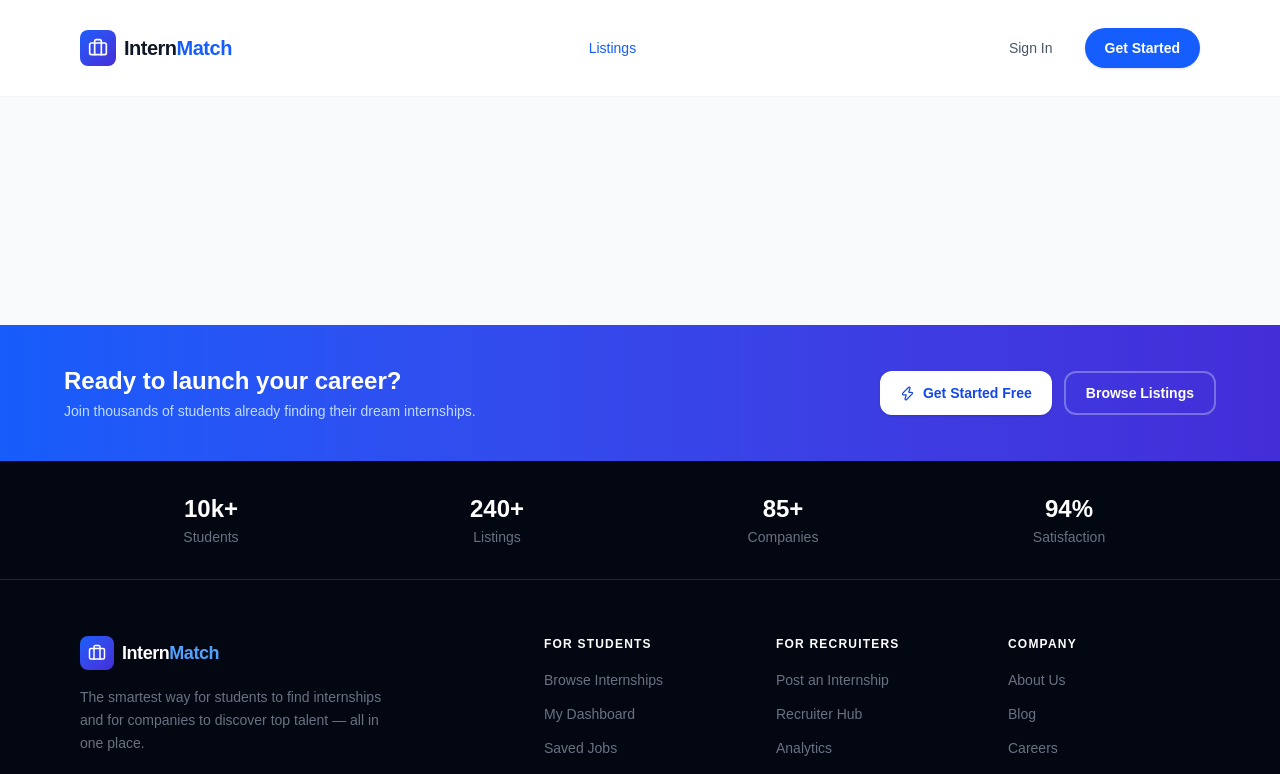
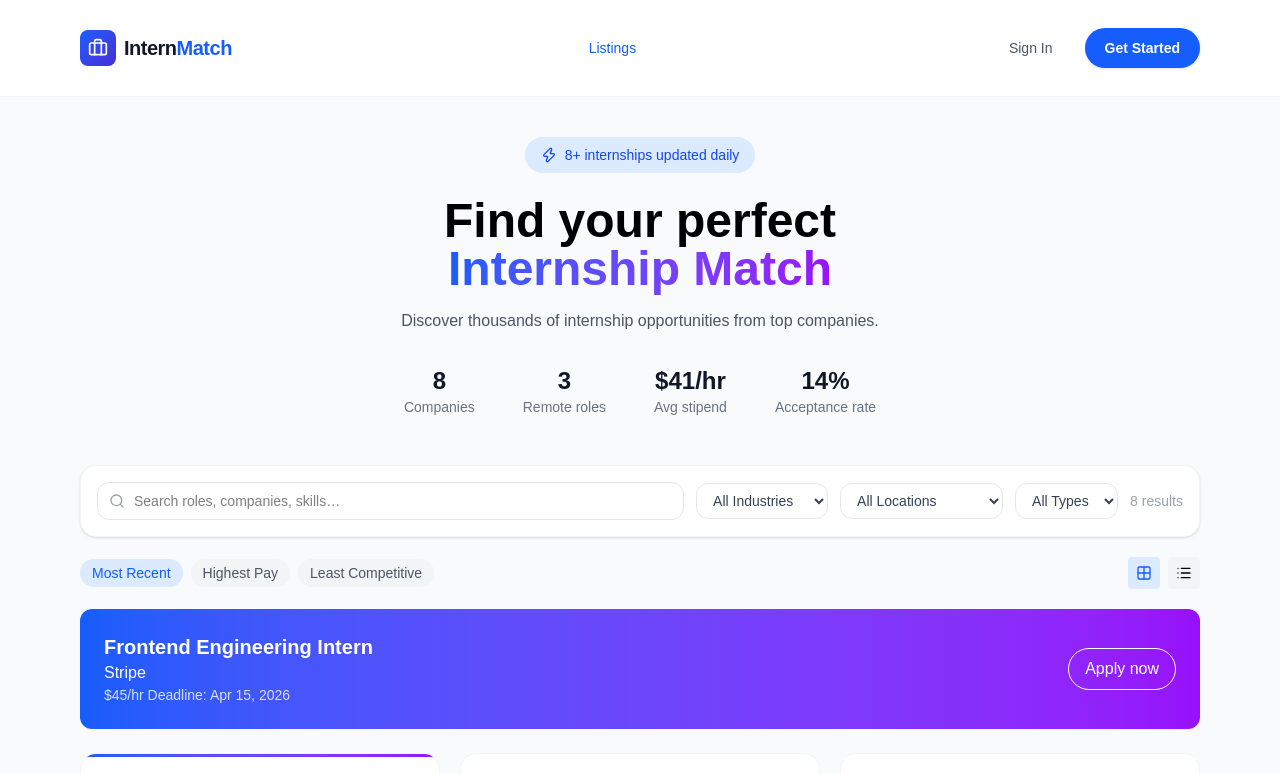
Before and after one commit to Sor-Channorakpitou/InternMatch-Project, a React (Vite) app: page / in a window 1280 px wide. Shown: the top 774 px of the page. Built offline with nearby package versions, Linux system fonts and the light colour scheme.

Commit message:
Homepage

```diff
--- a/src/pages/HomePage.jsx
+++ b/src/pages/HomePage.jsx
@@ -5,131 +5,282 @@ import InternShipCard from "../components/InternShipCard";
 import FilterBar from "../components/FilterBar";
 import ApplyModal from "../components/ApplyModal";
 import { useAuth } from "../context/AuthContext";
-import { Zap } from "lucide-react";
+import { useNavigate } from "react-router-dom";
+import { Zap, Grid2X2, List } from "lucide-react";
 
-export default function HomePage() {
+const HomePage = () => {
   const { applyToJob, user } = useAuth();
+  const navigate = useNavigate();
 
   // Filter state
-  // TODO [YOU]: useState for search — default ""
-  // TODO [YOU]: useState for industry — default "All Industries"
-  // TODO [YOU]: useState for location — default "All Locations"
-  // TODO [YOU]: useState for type — default "All Types"
+  const [search, setSearch] = useState("");
+  const [industry, setIndustry] = useState("All Industries");
+  const [location, setLocation] = useState("All Locations");
+  const [type, setType] = useState("All Types");
 
   // UI state
-  // TODO [YOU]: useState for sortBy — default "recent" ("recent"|"stipend"|"applicants")
-  // TODO [YOU]: useState for viewMode — default "grid" ("grid"|"list")
-  // TODO [YOU]: useState for applyTarget — default null (holds internship object)
-  // TODO [YOU]: useState for toast — default null (holds message string)
+  const [sortBy, setSortBy] = useState("recent");
+  const [viewMode, setViewMode] = useState("grid");
+  const [applyTarget, setApplyTarget] = useState(null);
+  const [toast, setToast] = useState(null);
 
-  // ── useMemo filter + sort ──────────────────────────────────
-  // TODO [YOU]: const filtered = useMemo(() => { ... }, [search, industry, location, type, sortBy])
-  //
-  // Inside useMemo:
-  //   1. Filter MOCK_INTERNSHIPS:
-  //      - matchSearch: title, company, skills[], industry all .toLowerCase().includes(q)
-  //      - matchIndustry: industry === "All Industries" OR item.industry === industry
-  //      - matchLocation: same pattern
-  //      - matchType: same pattern
-  //      - return matchSearch && matchIndustry && matchLocation && matchType
-  //
-  //   2. Sort the filtered result:
-  //      - "stipend"    → sort by stipendNum descending
-  //      - "applicants" → sort by applicants ascending (least competitive first)
-  //      - "recent"     → sort by postedDate descending (newest first)
-  //
-  //   3. Return sorted array
+  // useMemo filter + sort
+  const filtered = useMemo(() => {
+    let filteredInternships = MOCK_INTERNSHIPS.filter(internship => {
+      const searchLower = search.toLowerCase();
+      const matchSearch = search === "" ||
+        internship.title.toLowerCase().includes(searchLower) ||
+        internship.company.toLowerCase().includes(searchLower) ||
+        internship.skills.some(skill => skill.toLowerCase().includes(searchLower))||
+        internship.industry.toLowerCase().includes(searchLower);
 
-  // ── Helpers ───────────────────────────────────────────────
-  // TODO [YOU]: clearFilters() — resets all 4 filter states to defaults
+      const matchIndustry = industry === "All Industries" || internship.industry === industry;
+      const matchLocation = location === "All Locations" || internship.location === location;
+      const matchType = type === "All Types" || internship.type === type;
 
-  // TODO [YOU]: showToast(msg) — sets toast to msg, clears it after 3000ms with setTimeout
+      return matchIndustry && matchLocation && matchSearch && matchType;
+     });
 
-  // TODO [YOU]: handleApply(internship)
-  //   — if no user, navigate to /login (use useNavigate from react-router-dom)
-  //   — else setApplyTarget(internship)
+     // sort by ranking
+     filteredInternships.sort((a, b) => {
+      switch(sortBy) {
+        case "stipend":
+          return b.stipendNum - a.stipendNum;
+        case "applicants":
+          return a.applicants - b.applicants;
+        case "recent":
+          return new Date(b.postedDate) - new Date(a.postedDate);
+        default:
+          return 0;
+      }
+     });
 
-  // TODO [YOU]: submitApplication(coverLetter)
-  //   — call applyToJob(applyTarget, coverLetter)
-  //   — call showToast with a success message
-  //   — setApplyTarget(null)
+     return filteredInternships;
+  }, [search, industry, location, type, sortBy]);
+
+  // Helper methods
+  const clearFilters = () => {
+    setSearch("");
+    setIndustry("All Industries");
+    setLocation("All Locations");
+    setType("All Types");
+  };
+
+  // showToast(msg) — sets toast to msg, clears it after 3000ms with setTimeout
+  const showToast = (msg) => {
+    setToast(msg);
+    setTimeout(() => {
+      setToast("");
+    }, 3000);
+  };
+
+  // handleApply(internship)
+  const handleApply = (internship) => {
+    if (!user) {
+      navigate("/login");
+    } else {
+      setApplytarget(internship);
+    }
+  };
+
+  // submitApplication(cv)
+  const submitApplication = async (cv) => {
+    await applyToJob(applyTarget, cv);
+    showToast(`Successfully applied to ${applyTarget.title} at ${applyTarget.company}!`);
+    setApplytarget(null);
+  }
 
   return (
     <div className="max-w-6xl mx-auto px-4 py-10">
 
       {/* ── Hero section ── */}
       <div className="text-center mb-12">
-        {/* TODO [YOU]: "featured count" pill — blue bg, Zap icon, "X+ internships updated daily" */}
-
-        {/* TODO [YOU]: H1 heading — two lines
-            Line 1: "Find your perfect"
-            Line 2: "internship match" — gradient text blue→purple
-            Use text-5xl font-bold, font-serif or a display class */}
-
-        {/* TODO [YOU]: Subtitle paragraph — muted, max-w-lg centered */}
-
-        {/* TODO [YOU]: Quick stats row — 4 items side by side
-            { label: "Companies", value: unique company count from MOCK_INTERNSHIPS }
-            { label: "Remote roles", value: count where type === "Remote" }
-            { label: "Avg stipend", value: "$41/hr" }
-            { label: "Acceptance rate", value: "14%" }
-            Each: bold number + small label below */}
+        <div className="inline-flex items-center gap-2 bg-blue-100 text-blue-700 px-4 py-2 rounded-full mb-6">
+          <Zap className="w-4 h-4" />
+          <span className="text-sm font-medium">{MOCK_INTERNSHIPS.length}+ internships updated daily</span>
         </div>
 
-      {/* ── Filter bar ── */}
-      {/* TODO [YOU]: Render FilterBar with all filter props + count={filtered.length} */}
+        <h1 className="text-5xl font-bold mb-4">Find your perfect
+          <br />
+          <span className="bg-gradient-to-r from-blue-600 to-purple-600 bg-clip-text text-transparent">Internship Match</span>
+        </h1>
+        <p className="text-gray-600 max-w-lg mx-auto mb-8">Discover thousands of internship opportunities from top companies.</p>
 
-      {/* ── Controls bar ── */}
+
+        <div className="flex justify-center gap-4 md:gap-12">
+          {/* Companies */}
+          <div className="text-center">
+            <div className="text-2xl font-bold text-gray-900">
+              {new Set(MOCK_INTERNSHIPS.map(i => i.company)).size}
+            </div>
+            <div className="text-sm text-gray-500">Companies</div>
+          </div>
+
+          {/* Remote roles */}
+          <div className="text-center">
+            <div className="text-2xl font-bold text-gray-900">
+              {MOCK_INTERNSHIPS.filter(i => i.type === "Remote").length}
+            </div>
+            <div className="text-sm text-gray-500">Remote roles</div>
+          </div>
+
+          {/* Average stipend */}
+          <div className="text-center">
+            <div className="text-2xl font-bold text-gray-900">$41/hr</div>
+            <div className="text-sm text-gray-500">Avg stipend</div>
+          </div>
+
+          {/* Acceptance rate */}
+          <div className="text-center">
+            <div className="text-2xl font-bold text-gray-900">14%</div>
+            <div className="text-sm text-gray-500">Acceptance rate</div>
+          </div>
+
+        </div>
+      </div>
+
+      <FilterBar
+        search={search}
+        setSearch={setSearch}
+        industry={industry}
+        setIndustry={setIndustry}
+        location={location}
+        setLocation={setLocation}
+        type={type}
+        setType={setType}
+        count={filtered.length}
+      />
+
       <div className="flex items-center justify-between my-5 flex-wrap gap-3">
-
         {/* Sort buttons */}
         <div className="flex items-center gap-2">
-          {/* TODO [YOU]: Map over sort options and render toggle buttons
-              Options: ["recent","Most Recent"], ["stipend","Highest Pay"], ["applicants","Least Competitive"]
-              Active: blue bg + blue text. Inactive: gray */}
+          {
+            [
+
+              ["recent", "Most Recent"],
+              ["stipend", "Highest Pay"],
+              ["applicants", "Least Competitive"]
+
+            ].map(([value, label]) => (
+              <button key={value} onClick={() => setSortBy(value)}
+              className={`px-3 py-1 rounded-full text-sm ${
+                sortBy === value ? "bg-blue-100 text-blue-600" : "bg-gray-100 text-gray-600"
+              }`}
+              >
+                {label}
+              </button>
+            ))
+          }
         </div>
 
         {/* View toggle */}
-        {/* TODO [YOU]: Grid / List toggle buttons using Grid2X2 and List icons from lucide-react */}
+        <div className="flex items-center gap-2">
+          <button onClick={() => setViewMode("grid")}
+            className={`p-2 rounded ${
+              viewMode === "grid" ? "bg-blue-100 text-blue-600": "bg-gray-100"
+            }`}>
+            <Grid2X2 className="w-4 h-4" />
+          </button>
+
+          <button onClick={() => setViewMode("list")}
+          className={`p-2 rounded ${
+            viewMode === "list" ? "bg-blue-100 text-blue-600" : "bg-gray-100"
+          }`}>
+            <List className="w-4 h-4" />
+          </button>
+        </div>
+
       </div>
 
       {/* ── Featured banner ── */}
-      {/* TODO [FRIEND]: Show only when no filters active
-          — dark blue/purple gradient card
-          — show first featured internship's title, company, stipend, deadline
-          — "Quick Apply →" button (white outlined)
-          — onClick → handleApply(featuredInternship) */}
+      {
+        search === "" && industry === "All Industries" && location === "All Locations"
+        && type === "All Types" && (
+          <div className="bg-gradient-to-r from-blue-600 to-purple-600 text-white p-6 rounded-xl mb-6">
+            {
+              (() => {
+                const featured = MOCK_INTERNSHIPS[0];
+
+                return (
+                  <div className="flex justify-between items-center flex-wrap gap-4">
+                    <div>
+                      <h2 className="text-xl font-bold">
+                        {featured.title}
+                      </h2>
+                      <p>{featured.company}</p>
+                      <p className="text-sm opacity-80">
+                        {featured.stipend} Deadline: {featured.deadline}
+                      </p>
+                    </div>
+
+                    <button onClick={() => handleApply(featured)}
+                      className="border border-white px-4 py-2 rounded-full hover:bg-white hover:text-blue-600 transition">
+                        Apply now
+                    </button>
+                  </div>
+                );
+              })()}
+          </div>
+        )}
 
       {/* ── Listings ── */}
-      {/* TODO [YOU]: If filtered.length === 0, show empty state
-          — Search icon, "No internships match your filters." text
-          — "Clear all filters" link button */}
+      {filtered.length === 0 && (
+        <div className="text-center py-20 text-gray-500">
+          <p className="text-lg mb-3">
+            No internships match your filters.
+          </p>
+          <button onClick={clearFilters} className="text-blue-600 underline">
+            Clear all filters
+          </button>
+        </div>
+      )}
 
-      {/* TODO [YOU]: If viewMode === "grid":
+      {/* Grid version */}
+      {viewMode === "grid" && filtered.length > 0 && (
         <div className="grid grid-cols-1 md:grid-cols-2 lg:grid-cols-3 gap-5">
-            map filtered → <InternShipCard view="grid" onApply={handleApply} />
+          {filtered.map((internship) => (
+            <InternShipCard
+            key={internship.id}
+            internship={internship}
+            view="grid"
+            onApply={handleApply}
+            />
+          ))}
         </div>
-      */}
+      )}
 
-      {/* TODO [YOU]: If viewMode === "list":
+      {/* List version */}
+      { viewMode === "list" && filtered.length > 0 && (
         <div className="flex flex-col gap-3">
-            map filtered → <InternShipCard view="list" onApply={handleApply} />
+          {filtered.map((internship) => (
+            <InternShipCard
+              key={internship.id}
+              internship={internship}
+              view="list"
+              onApply={handleApply}
+            />
+          ))}
         </div>
-      */}
+      )}
 
       {/* Apply modal */}
-      {/* TODO [YOU]: if applyTarget is not null, render:
+      {applyTarget && (
         <ApplyModal
         internship={applyTarget}
         onClose={() => setApplyTarget(null)}
         onSubmit={submitApplication}
         />
-      */}
+      )}
 
       {/* Toast notification */}
-      {/* TODO [FRIEND]: if toast is not null, render fixed bottom-center pill
-          — dark background, white text, rounded-full
-          — animate in with Tailwind transition classes */}
+      { toast && (
+        <div className="fixed bottom-5 left-1/2 -translate-x-1/2 bg-black
+        text-white px-6 py-2 rounded-full shadow-lg transition">
+          {toast}
+        </div>
+      )}
     </div>
   );
 }
+
+export default HomePage;
```
Lines whose indentation alone changed are shown as unchanged.
